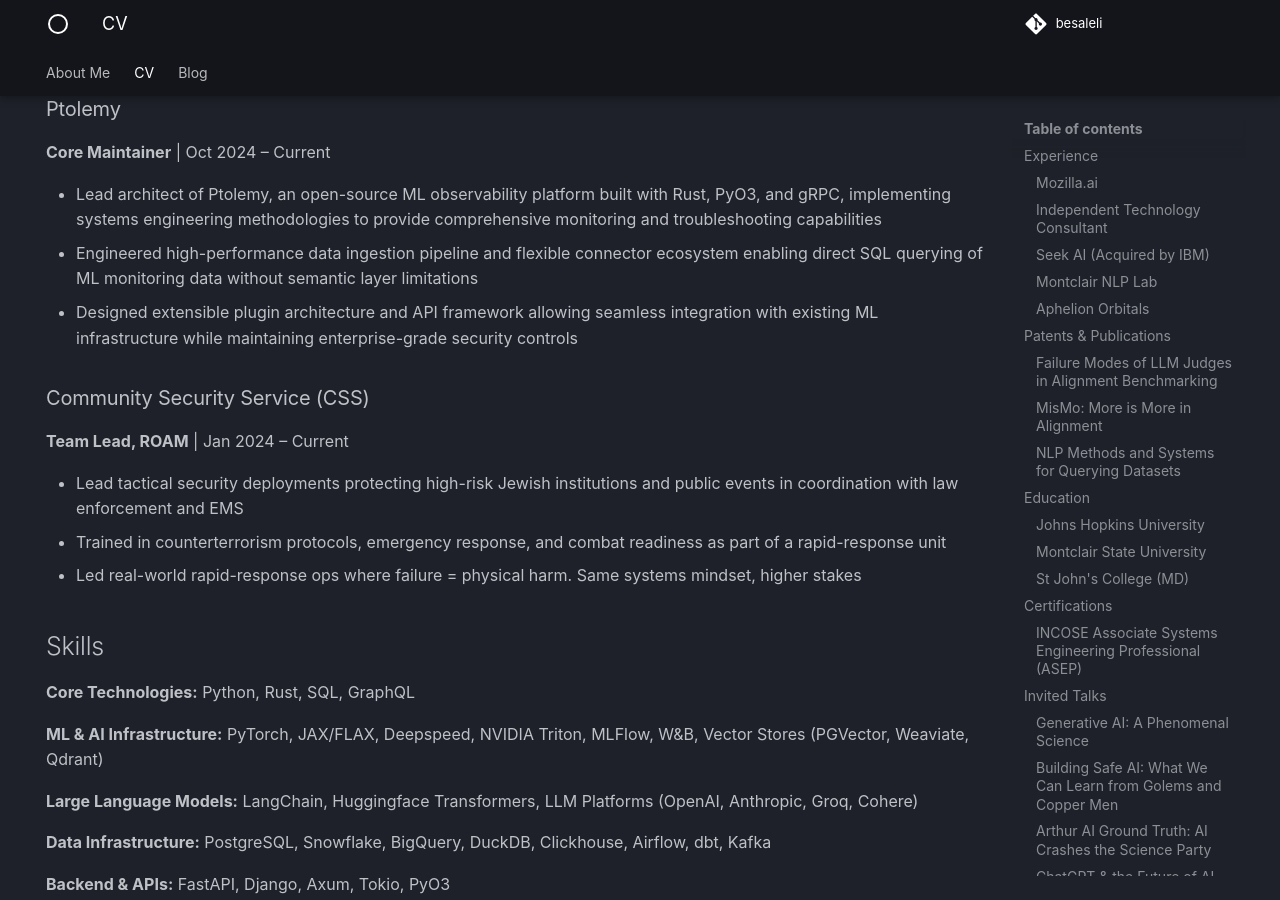
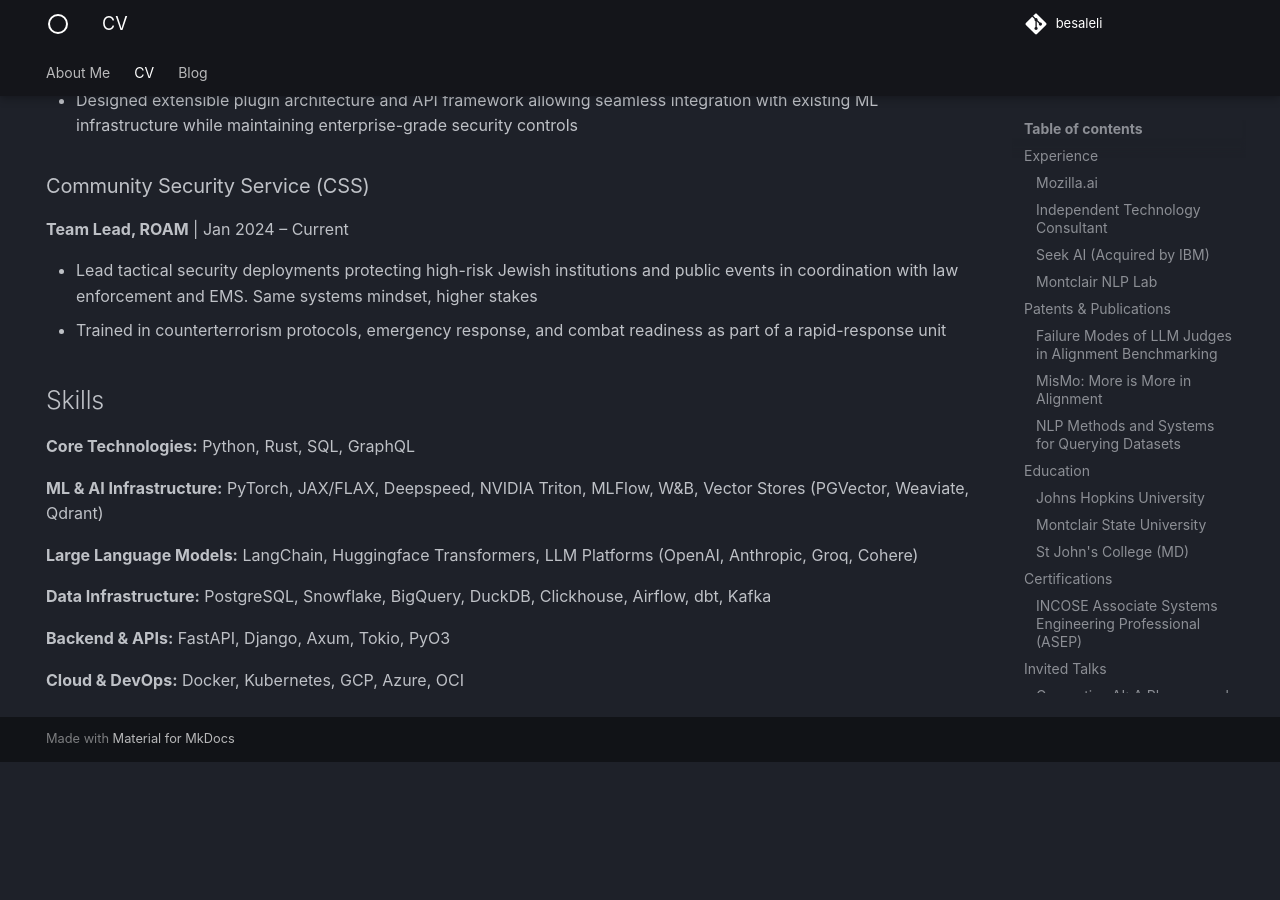
Before and after one commit to besaleli/personal-website, an MkDocs documentation site: the page built from docs/cv.md, in a window 1280 px wide and 900 px high, scrolled down 2961 px. Built offline with MkDocs 1.6.1 and Material for MkDocs 9.7.7, drawn with Linux system fonts in a browser that asks for light colours; some web fonts are replaced; after the commit the page ends 3723 px from its top, so only the background shows below that; some of the changed text lies outside the part shown.

Commit message:
Update cv.md

```diff
--- a/docs/cv.md
+++ b/docs/cv.md
@@ -26,13 +26,6 @@
 
 * Conducted original research in lexical semantic shift detection in Modern Hebrew
 * Assisted professors teaching undergraduate courses in cognitive science and phonology
-
-### Aphelion Orbitals
-**Co-founder** | Oct 2016 – Nov 2018
-
-* Devised successful budget for $500k seed funding round
-* Oversaw communications and reports to investors
-* Developed and maintained in-house and cloud computing operations
 
 ## Patents & Publications
 
@@ -96,9 +89,8 @@
 ### Community Security Service (CSS)
 **Team Lead, ROAM** | Jan 2024 – Current
 
-* Lead tactical security deployments protecting high-risk Jewish institutions and public events in coordination with law enforcement and EMS
+* Lead tactical security deployments protecting high-risk Jewish institutions and public events in coordination with law enforcement and EMS. Same systems mindset, higher stakes
 * Trained in counterterrorism protocols, emergency response, and combat readiness as part of a rapid-response unit
-* Led real-world rapid-response ops where failure = physical harm. Same systems mindset, higher stakes
 
 ## Skills
 
```
